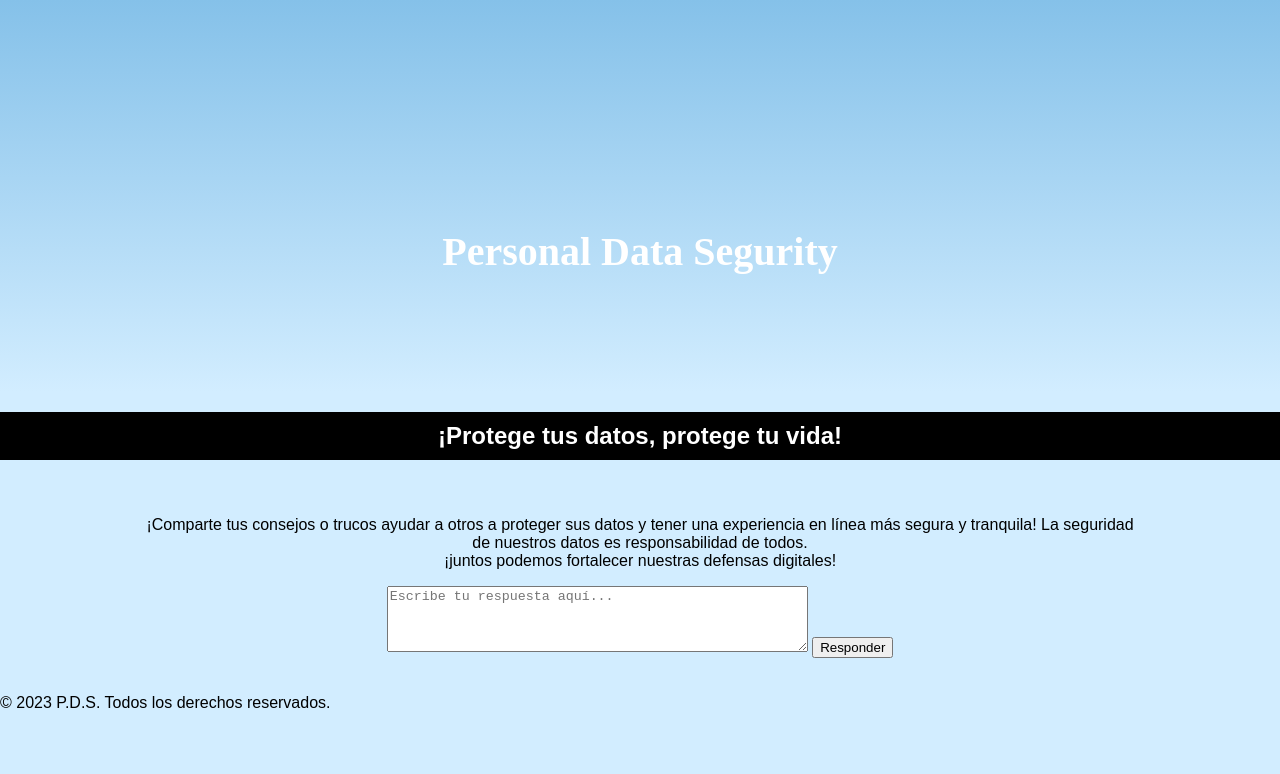
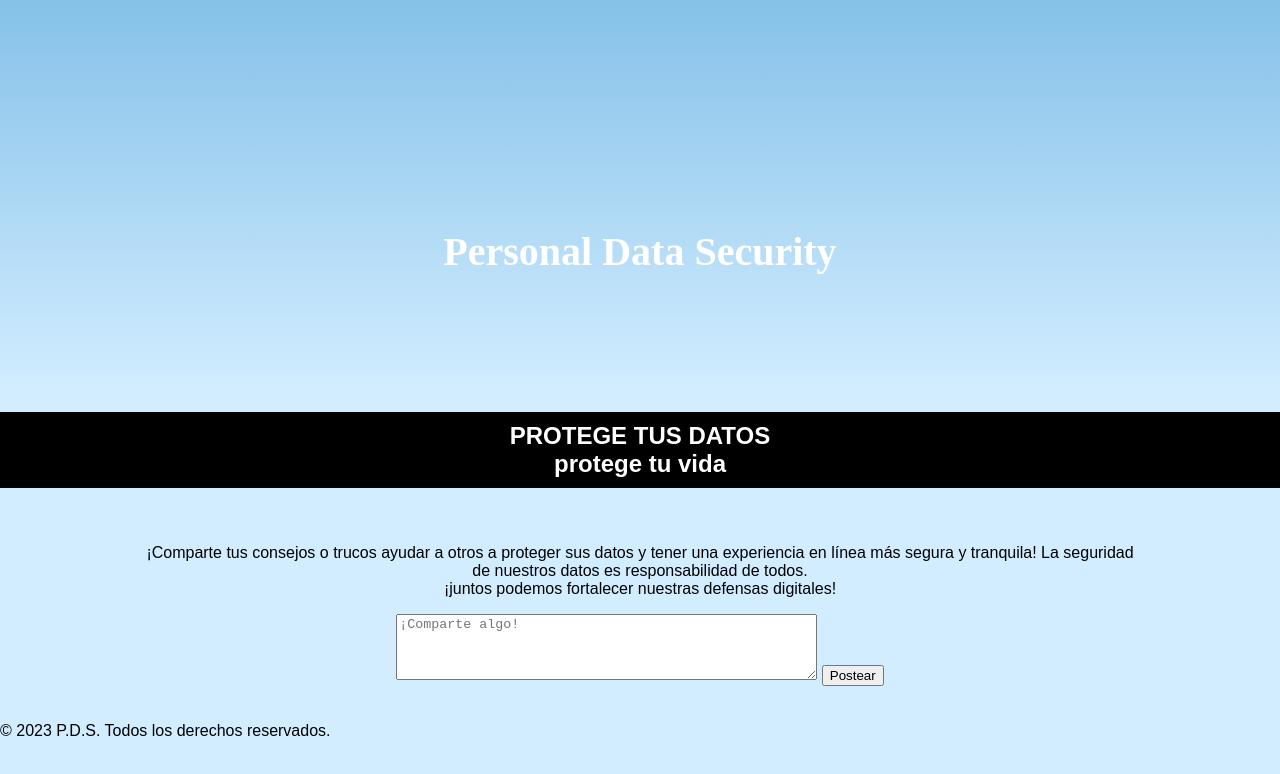
Before and after one commit to KittyStef/Foro, a plain HTML site: page index.html in a window 1280 px wide. Drawn offline with Linux system fonts and the light colour scheme.

Commit message:
Update index.html
Signed-off-by: Stefania <62524370+personaldatasecurity@users.noreply.github.com>

```diff
--- a/index.html
+++ b/index.html
@@ -7,18 +7,18 @@
 </head>
 <header>
   <img href="https://cdn-icons-png.flaticon.com/512/2124/2124281.png">
-  <a id="title" href="https://personaldatasecurity.github.io/PaginaPrincipal/">Personal Data Segurity</a>
+  <a id="title" href="https://personaldatasecurity.github.io/PaginaPrincipal/">Personal Data Security</a>
 </header>
 <body>
   <h2 id="title2">
-    ¡Protege tus datos, protege tu vida!
+    PROTEGE TUS DATOS<br>protege tu vida
   </h2>
   <div class="forum-container">
-    <p>
+    <p class="p">
       ¡Comparte tus consejos o trucos ayudar a otros a proteger sus datos y tener una experiencia en línea más segura y tranquila! La seguridad de nuestros datos es responsabilidad de todos. <br>¡juntos podemos fortalecer nuestras defensas digitales!
     </p>
-    <textarea id="input-response" rows="4" cols="50" maxlength="1000" placeholder="Escribe tu respuesta aquí..."></textarea>
-    <button onclick="addResponse()">Responder</button>
+    <textarea id="input-response" rows="4" cols="50" maxlength="1000" placeholder="¡Comparte algo!"></textarea>
+    <button onclick="addResponse()">Postear</button>
     <div id="responses-container"></div>
   </div>
   <script src="Foro.js"></script>
```
